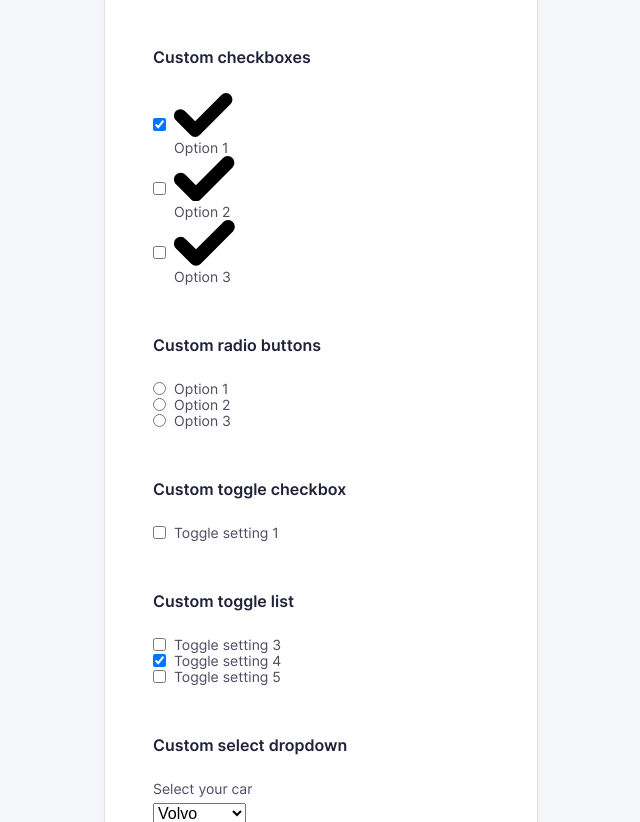
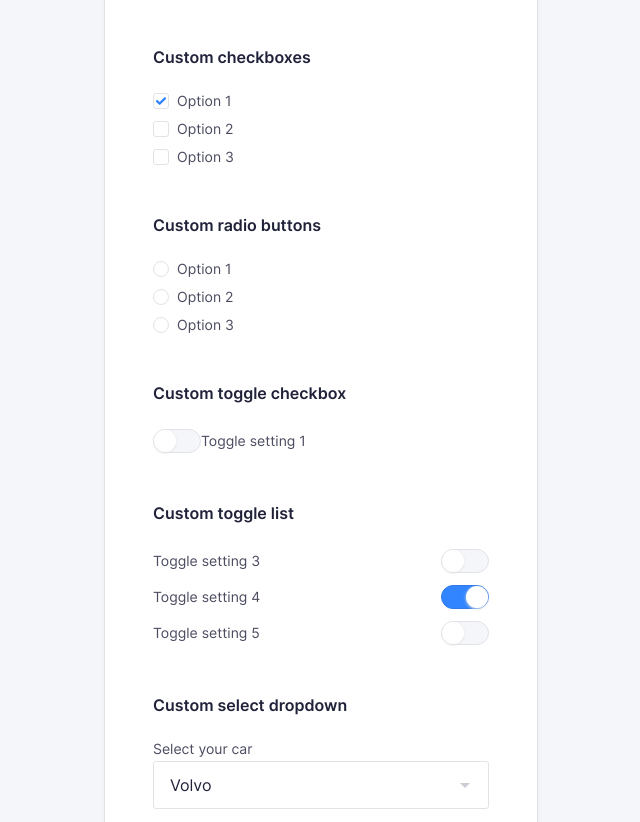
Before and after one commit to nmct-create3/custom-input-design-DeMeulemeesterMilan, a plain HTML site: page inputs.html in a window 1280 px wide. Shown: the part 107-929 px from the top of the page, without its empty margins (319-959 px from the left). Drawn offline with Linux system fonts and the light colour scheme.

Commit message:
Labo02_Afgewerkt

```diff
--- a/css/screen.css
+++ b/css/screen.css
@@ -49,6 +49,7 @@
 
     /* transitions */
     --global-transitionTiming-alpha: .1s ease-out;
+    --global-transition: all 400ms cubic-bezier(0.250, 0.250, 0.750, 0.750);
 
     /* Baseline settings */
     --global-baseline: 8px;
@@ -67,6 +68,14 @@
     /*  = 48px */
     --global-whitespace-xxl: calc(var(--global-whitespace) * 3);
     /*  = 72px */
+
+    /*Input settings*/
+    --global-input-backgroundColor: White;
+    --global-input-color: var(--global-color-neutral-xxxx-dark);
+    --global-input-borderColor: var(--global-color-neutral-xxx-light);
+    --global-input-hover-borderColor: var(--global-color-neutral-xx-light);
+    --global-input-focus-borderColor: var(--global-color-alpha);
+    --global-input-boxShadow: 0 0 0 3px var(--global-color-alpha-x-transparent);
 }
 
 /*------------------------------------*\
@@ -601,10 +610,10 @@ input::placeholder {
     -moz-appearance: none;
     appearance: none;
     width: 100%;
-    border: var(--global-borderWidth) solid var(--global-color-neutral-xxx-light);
+    border: var(--global-borderWidth) solid var(--global-input-borderColor);
     border-radius: var(--global-borderRadius);
-    color: var(--global-color-neutral-xxxx-dark);
-    background-color: White;
+    color: var(--global-input-color);
+    background-color: var(--global-input-backgroundColor);
     font-family: inherit;
     font-size: 16px;
     line-height: calc(var(--global-baseline) * 3);
@@ -627,6 +636,81 @@ input::placeholder {
 
 .c-option {
     margin-right: var(--global-whitespace-sm);
+}
+
+.c-option-list{
+    margin-bottom: 24px;
+}
+
+.c-option-list__item{
+    margin-bottom: 12px;
+}
+
+.c-option--hidden:checked+.c-custom-option {
+    transition: var(--global-transition);
+    opacity: 1;
+}
+
+.c-option--hidden:checked+.c-custom-option .c-custom-option__symbol {
+    transition: var(--global-transition);
+    opacity: 1;
+}
+
+.c-custom-option{
+    display: flex;
+    align-items: center;
+    --custom-option-borderColor: var(--global-input-borderColor);
+    --custom-option-focus-borderColor: var(--global-input-focus-borderColor);
+}
+
+.c-custom-option__fake-input{
+    display: flex;
+    width: 16px;
+    height: 16px;
+    border: var(--global-borderWidth) solid var(--custom-option-borderColor);
+    margin-right: 8px;
+}
+
+.c-custom-option__fake-input--checkbox{
+    border-radius: var(--global-borderRadius);
+    display: flex;
+    align-items: center;
+    justify-content: center;
+}
+
+.c-custom-option__fake-input--radio{
+    border-radius: 100%;
+    display: flex;
+    align-items: center;
+    justify-content: center;
+}
+
+.c-option--hidden:hover+.c-custom-option .c-custom-option__fake-input {
+    border-color: var(--global-input-hover-borderColor);
+}
+
+.c-option--hidden:focus-visible+.c-custom-option .c-custom-option__fake-input,
+.c-option--hidden:active+.c-custom-option .c-custom-option__fake-input {
+    border-color: var(--global-color-alpha);
+    box-shadow: 0 0 0 3px var(--global-color-alpha-x-transparent);
+}
+
+.c-custom-option__symbol{
+    opacity: 0;
+    display: block;
+}
+
+.c-custom-option__fake-input--checkbox .c-custom-option__symbol {
+    height: 10px;
+    width: 10px;
+    fill: var(--global-color-alpha);
+}
+
+.c-custom-option__fake-input--radio .c-custom-option__symbol {
+    height: 6px;
+    width: 6px;
+    background-color: var(--global-color-alpha);
+    border-radius: 100%;
 }
 
 /*
@@ -678,6 +762,120 @@ input::placeholder {
 .c-button:active {
     background-color: var(--global-color-alpha-dark);
     box-shadow: none;
+}
+
+/*
+    Component: toggle
+    ---
+    Component classes to change custom toggle
+*/
+
+.c-custom-toggle{
+    display: flex;
+    align-items: center;
+}
+
+.c-toggle-list{
+    margin-bottom: 24px;
+}
+
+.c-toggle-list__item{
+    margin-bottom: 12px;
+}
+
+.c-toggle-list__item + .c-toggle-list__item{
+    margin-top: 12px;
+    margin-bottom: 12px;
+}
+
+.c-custom-toggle--inverted{
+    display: flex;
+    flex-direction: row-reverse;
+    justify-content: space-between;
+    width: 100%;
+}
+
+.c-custom-toggle__fake-input{
+    display: block;
+    width: 48px;
+    height: 24px;
+    border: var(--global-borderWidth) solid var(--global-color-neutral-xxx-light);
+    border-radius: 24px;
+    align-items: center;
+    justify-content: center;
+    background-color: var(--global-color-neutral-xxxx-light);
+}
+
+.c-custom-toggle__fake-input::after{
+    content: "";
+    display: block;
+    width: 22px;
+    height: 22px;
+    transition: all var(--transition-alpha);
+    border-radius: 100%;
+    box-shadow: 0 1px 3px var(--global-color-neutral-xxx-light);
+    background-color: white;
+}
+
+.c-option--hidden:checked + .c-custom-toggle .c-custom-toggle__fake-input::after{
+    transform: translateX(24px);
+}
+
+.c-option--hidden:checked+.c-custom-toggle .c-custom-toggle__fake-input {
+    background-color: var(--global-color-alpha);
+    border: var(--global-borderWidth) solid var(--global-color-alpha-dark);
+}
+
+.c-option--hidden:focus+.c-custom-toggle .c-custom-toggle__fake-input {
+    border-color: var(--global-color-alpha);
+    box-shadow: 0 0 0 3px var(--global-color-alpha-x-transparent);
+}
+
+.c-option--hidden:active+.c-custom-toggle .c-custom-toggle__fake-input::after {
+    width: 24px;
+}
+
+.c-option--hidden:active:checked+.c-custom-toggle .c-custom-toggle__fake-input::after {
+    width: 24px;
+    transform: translateX(22px);
+}
+
+/*
+    Component: select
+    ---
+    It's used to created a custom select
+*/
+
+.c-custom-select{
+    display: block;
+    position: relative;
+}
+
+.c-custom-select__input{
+    -webkit-appearance: none;
+    -moz-appearance: none;
+    appearance: none;
+    width: 100%;
+    border: var(--global-borderWidth) solid var(--global-input-borderColor);
+    border-radius: var(--global-borderRadius);
+    color: var(--global-input-color);
+    background-color: var(--global-input-backgroundColor);
+    font-family: inherit;
+    font-size: 16px;
+    line-height: calc(var(--global-baseline) * 3);
+    padding: calc(var(--global-baseline) * 1.5 - var(--global-borderWidth)) var(--global-whitespace-md);
+    outline: none;
+    transition: border var(--global-transition-timing-alpha);
+}
+
+.c-custom-select__symbol{
+    width: 24px;
+    height: 24px;
+    fill: var(--global-color-neutral-xx-light);
+    position: absolute;
+    right: 12px;
+    top: 12px;
+    pointer-events: none;
 }
 
 /*------------------------------------*\
--- a/inputs.html
+++ b/inputs.html
@@ -1,5 +1,6 @@
 <!doctype html>
 <html lang="en">
+
 <head>
     <meta charset="utf-8">
     <meta http-equiv="x-ua-compatible" content="ie=edge">
@@ -29,6 +30,7 @@
         }
     </script>
 </head>
+
 <body>
     <section class="o-row o-row--lg o-row--login o-row--beta">
         <div class="o-container u-max-width-xs">
@@ -44,33 +46,45 @@
                         </h5>
                         <ul class="o-list c-option-list">
                             <li class="c-form-field c-form-field--option c-option-list__item">
-                                    <input class="c-option c-option--hidden" type="checkbox" id="checkbox1" checked>
+                                <input class="c-option c-option--hidden o-hide-accessible" type="checkbox"
+                                    id="checkbox1" checked>
                                 <label class="c-label c-label--option c-custom-option" for="checkbox1">
                                     <span class="c-custom-option__fake-input c-custom-option__fake-input--checkbox">
-                                            <svg class="c-custom-option__symbol" xmlns="http://www.w3.org/2000/svg" viewBox="0 0 9 6.75">
-                                                <path d="M4.75,9.5a1,1,0,0,1-.707-.293l-2.25-2.25A1,1,0,1,1,3.207,5.543L4.75,7.086,8.793,3.043a1,1,0,0,1,1.414,1.414l-4.75,4.75A1,1,0,0,1,4.75,9.5" transform="translate(-1.5 -2.75)"/>
+                                        <svg class="c-custom-option__symbol" xmlns="http://www.w3.org/2000/svg"
+                                            viewBox="0 0 9 6.75">
+                                            <path
+                                                d="M4.75,9.5a1,1,0,0,1-.707-.293l-2.25-2.25A1,1,0,1,1,3.207,5.543L4.75,7.086,8.793,3.043a1,1,0,0,1,1.414,1.414l-4.75,4.75A1,1,0,0,1,4.75,9.5"
+                                                transform="translate(-1.5 -2.75)" />
                                         </svg>
                                     </span>
                                     Option 1
                                 </label>
                             </li>
                             <li class="c-form-field c-form-field--option c-option-list__item">
-                                    <input class="c-option c-option--hidden" type="checkbox" id="checkbox2">
+                                <input class="c-option c-option--hidden o-hide-accessible" type="checkbox"
+                                    id="checkbox2">
                                 <label class="c-label c-label--option c-custom-option" for="checkbox2">
                                     <span class="c-custom-option__fake-input c-custom-option__fake-input--checkbox">
-                                            <svg class="c-custom-option__symbol" xmlns="http://www.w3.org/2000/svg" viewBox="0 0 9 6.75">
-                                                <path d="M4.75,9.5a1,1,0,0,1-.707-.293l-2.25-2.25A1,1,0,1,1,3.207,5.543L4.75,7.086,8.793,3.043a1,1,0,0,1,1.414,1.414l-4.75,4.75A1,1,0,0,1,4.75,9.5" transform="translate(-1.5 -2.75)"/>
+                                        <svg class="c-custom-option__symbol" xmlns="http://www.w3.org/2000/svg"
+                                            viewBox="0 0 9 6.75">
+                                            <path
+                                                d="M4.75,9.5a1,1,0,0,1-.707-.293l-2.25-2.25A1,1,0,1,1,3.207,5.543L4.75,7.086,8.793,3.043a1,1,0,0,1,1.414,1.414l-4.75,4.75A1,1,0,0,1,4.75,9.5"
+                                                transform="translate(-1.5 -2.75)" />
                                         </svg>
                                     </span>
                                     Option 2
                                 </label>
                             </li>
                             <li class="c-form-field c-form-field--option c-option-list__item">
-                                    <input class="c-option c-option--hidden" type="checkbox" id="checkbox3">
+                                <input class="c-option c-option--hidden o-hide-accessible" type="checkbox"
+                                    id="checkbox3">
                                 <label class="c-label c-label--option c-custom-option" for="checkbox3">
                                     <span class="c-custom-option__fake-input c-custom-option__fake-input--checkbox">
-                                            <svg class="c-custom-option__symbol" xmlns="http://www.w3.org/2000/svg" viewBox="0 0 9 6.75">
-                                                <path d="M4.75,9.5a1,1,0,0,1-.707-.293l-2.25-2.25A1,1,0,1,1,3.207,5.543L4.75,7.086,8.793,3.043a1,1,0,0,1,1.414,1.414l-4.75,4.75A1,1,0,0,1,4.75,9.5" transform="translate(-1.5 -2.75)"/>
+                                        <svg class="c-custom-option__symbol" xmlns="http://www.w3.org/2000/svg"
+                                            viewBox="0 0 9 6.75">
+                                            <path
+                                                d="M4.75,9.5a1,1,0,0,1-.707-.293l-2.25-2.25A1,1,0,1,1,3.207,5.543L4.75,7.086,8.793,3.043a1,1,0,0,1,1.414,1.414l-4.75,4.75A1,1,0,0,1,4.75,9.5"
+                                                transform="translate(-1.5 -2.75)" />
                                         </svg>
                                     </span>
                                     Option 3
@@ -85,7 +99,8 @@
                         </h5>
                         <ul class="o-list c-option-list">
                             <li class="c-form-field c-form-field--option c-option-list__item">
-                                    <input class="c-option c-option--hidden" type="radio" name="radios" id="radio1">
+                                <input class="c-option c-option--hidden o-hide-accessible" type="radio" name="radios"
+                                    id="radio1">
                                 <label class="c-label c-label--option c-custom-option" for="radio1">
                                     <span class="c-custom-option__fake-input c-custom-option__fake-input--radio">
                                         <span class="c-custom-option__symbol"></span>
@@ -94,7 +109,8 @@
                                 </label>
                             </li>
                             <li class="c-form-field c-form-field--option c-option-list__item">
-                                    <input class="c-option c-option--hidden" type="radio" name="radios" id="radio2">
+                                <input class="c-option c-option--hidden o-hide-accessible" type="radio" name="radios"
+                                    id="radio2">
                                 <label class="c-label c-label--option c-custom-option" for="radio2">
                                     <span class="c-custom-option__fake-input c-custom-option__fake-input--radio">
                                         <span class="c-custom-option__symbol"></span>
@@ -103,7 +119,8 @@
                                 </label>
                             </li>
                             <li class="c-form-field c-form-field--option c-option-list__item">
-                                    <input class="c-option c-option--hidden" type="radio" name="radios" id="radio3">
+                                <input class="c-option c-option--hidden o-hide-accessible" type="radio" name="radios"
+                                    id="radio3">
                                 <label class="c-label c-label--option c-custom-option" for="radio3">
                                     <span class="c-custom-option__fake-input c-custom-option__fake-input--radio">
                                         <span class="c-custom-option__symbol"></span>
@@ -119,7 +136,7 @@
                             Custom toggle checkbox
                         </h5>
                         <p class="c-form-field c-form-field--option">
-                                <input class="c-option c-option--hidden" type="checkbox" id="toggle1">
+                            <input class="c-option c-option--hidden o-hide-accessible" type="checkbox" id="toggle1">
                             <label class="c-label c-label--option c-custom-toggle" for="toggle1">
                                 <span class="c-custom-toggle__fake-input">
                                 </span>
@@ -133,24 +150,28 @@
                         </h5>
                         <ul class="o-list c-toggle-list">
                             <li class="c-form-field c-form-field--option c-toggle-list__item">
-                                    <input class="c-option c-option--hidden" type="checkbox" id="toggle3">
-                                    <label class="c-label c-label--option c-custom-toggle c-custom-toggle--inverted" for="toggle3">
+                                <input class="c-option c-option--hidden o-hide-accessible" type="checkbox" id="toggle3">
+                                <label class="c-label c-label--option c-custom-toggle c-custom-toggle--inverted"
+                                    for="toggle3">
                                     <span class="c-custom-toggle__fake-input">
                                     </span>
                                     Toggle setting 3
                                 </label>
                             </li>
                             <li class="c-form-field c-form-field--option c-toggle-list__item">
-                                    <input class="c-option c-option--hidden" type="checkbox" id="toggle4" checked>
-                                    <label class="c-label c-label--option c-custom-toggle c-custom-toggle--inverted" for="toggle4">
+                                <input class="c-option c-option--hidden o-hide-accessible" type="checkbox" id="toggle4"
+                                    checked>
+                                <label class="c-label c-label--option c-custom-toggle c-custom-toggle--inverted"
+                                    for="toggle4">
                                     <span class="c-custom-toggle__fake-input">
                                     </span>
                                     Toggle setting 4
                                 </label>
                             </li>
                             <li class="c-form-field c-form-field--option c-toggle-list__item">
-                                    <input class="c-option c-option--hidden" type="checkbox" id="toggle5">
-                                    <label class="c-label c-label--option c-custom-toggle c-custom-toggle--inverted" for="toggle5">
+                                <input class="c-option c-option--hidden o-hide-accessible" type="checkbox" id="toggle5">
+                                <label class="c-label c-label--option c-custom-toggle c-custom-toggle--inverted"
+                                    for="toggle5">
                                     <span class="c-custom-toggle__fake-input">
                                     </span>
                                     Toggle setting 5
@@ -174,8 +195,9 @@
                                     <option value="mercedes">Mercedes</option>
                                     <option value="audi">Audi</option>
                                 </select>
-                                    <svg class="c-custom-select__symbol" xmlns="http://www.w3.org/2000/svg" viewBox="0 0 24 24">
-                                        <path d="M7,10l5,5,5-5Z"/>
+                                <svg class="c-custom-select__symbol" xmlns="http://www.w3.org/2000/svg"
+                                    viewBox="0 0 24 24">
+                                    <path d="M7,10l5,5,5-5Z" />
                                 </svg>
                             </span>
                         </p>
@@ -185,4 +207,5 @@
         </div>
     </section>
 </body>
+
 </html>
```
Also changed, not shown: index.html (+20 -16 lines). Lines whose indentation alone changed are shown as unchanged.
